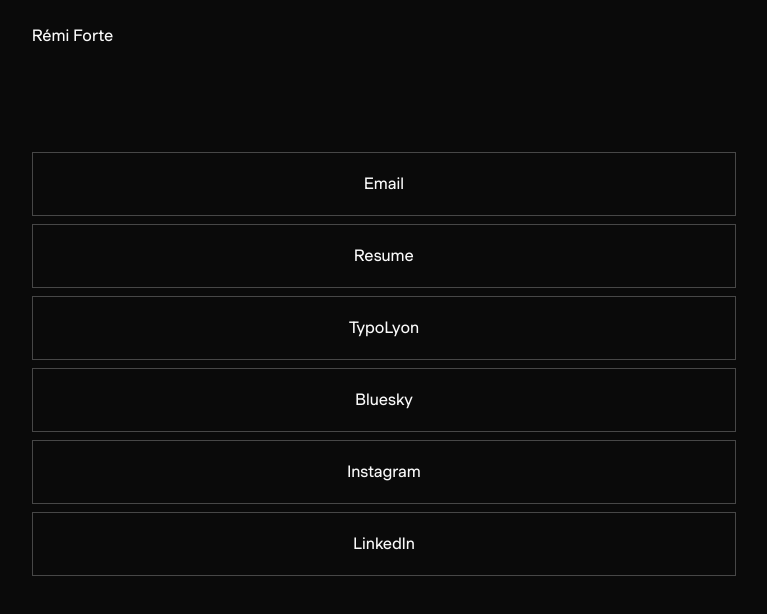
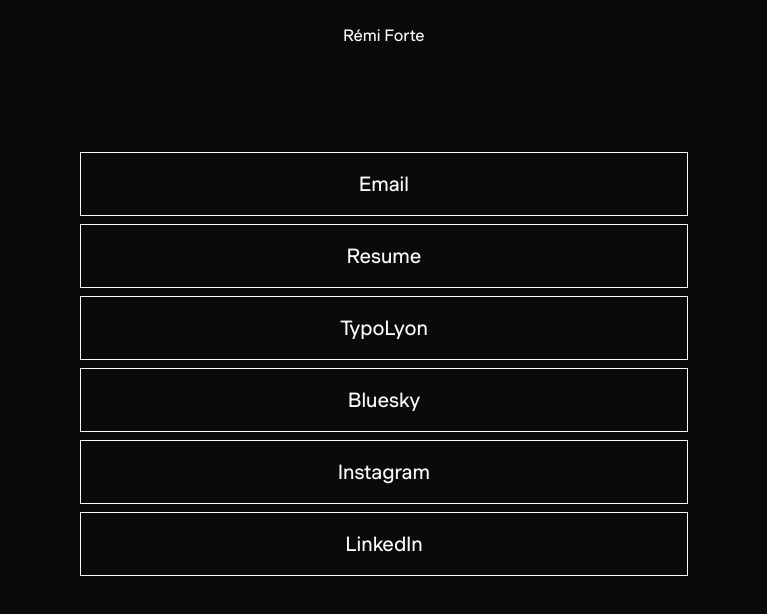
Before and after one commit to rmfrt/rmfrt-link-bio, an Astro site: page / in a window 1280 px wide. Shown: the whole page, without its empty margins (256-1023 px from the left). Built offline with nearby package versions, Linux system fonts and the light colour scheme; Astro itself is replaced by a stand-in of ours; no server answers.

Commit message:
Refine home links layout

```diff
--- a/src/components/HomeLinks.astro
+++ b/src/components/HomeLinks.astro
@@ -3,7 +3,8 @@
 
 const links = [...primaryLinks, ...secondaryLinks];
 const itemClass =
-  "grid min-h-16 cursor-pointer place-items-center border border-neutral-50/25 bg-neutral-950 px-4 py-3 hover:border-neutral-50";
+  "grid h-16 cursor-pointer place-items-center border border-neutral-50 px-4 py-3";
+const labelClass = "text-center text-xl text-neutral-50";
 const navLabel = "Links";
 const emailAriaLabel = "Email Rémi Forte";
 const externalLabelSuffix = " (opens in a new tab)";
@@ -23,7 +24,7 @@
       links.map((link) =>
         link.kind === "email" ? (
           <button type="button" data-email-link class={itemClass} aria-label={emailAriaLabel}>
-            <span class="text-center text-base text-neutral-50">{link.label}</span>
+            <span class={labelClass}>{link.label}</span>
           </button>
         ) : (
           <a
@@ -33,7 +34,7 @@
             class={itemClass}
             aria-label={getLinkAriaLabel(link)}
           >
-            <span class="text-center text-base text-neutral-50">{link.label}</span>
+            <span class={labelClass}>{link.label}</span>
           </a>
         )
       )
--- a/src/components/SiteHeader.astro
+++ b/src/components/SiteHeader.astro
@@ -1,4 +1,4 @@
-<header class="mx-auto flex w-full max-w-3xl items-center justify-between px-5 py-6 sm:px-8">
+<header class="mx-auto grid w-full max-w-2xl place-items-center px-5 py-6 sm:px-8">
   <a href="/" class="text-base text-neutral-50">
     Rémi Forte
   </a>
--- a/src/pages/index.astro
+++ b/src/pages/index.astro
@@ -7,7 +7,7 @@
 
 <BaseLayout title={homeContent.title} description={homeContent.description} path="/">
   <SiteHeader />
-  <main class="mx-auto grid w-full max-w-3xl gap-12 px-5 pb-20 pt-12 sm:px-8 sm:pt-20">
+  <main class="mx-auto grid w-full max-w-2xl gap-12 px-5 pb-20 pt-12 sm:px-8 sm:pt-20">
     <h1 class="sr-only">Rémi Forte</h1>
     <HomeLinks />
   </main>
```
